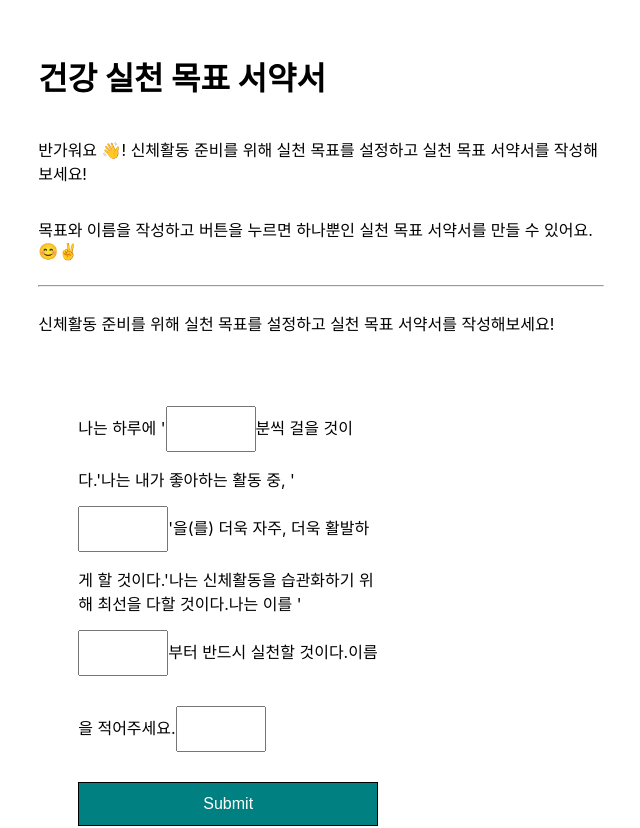
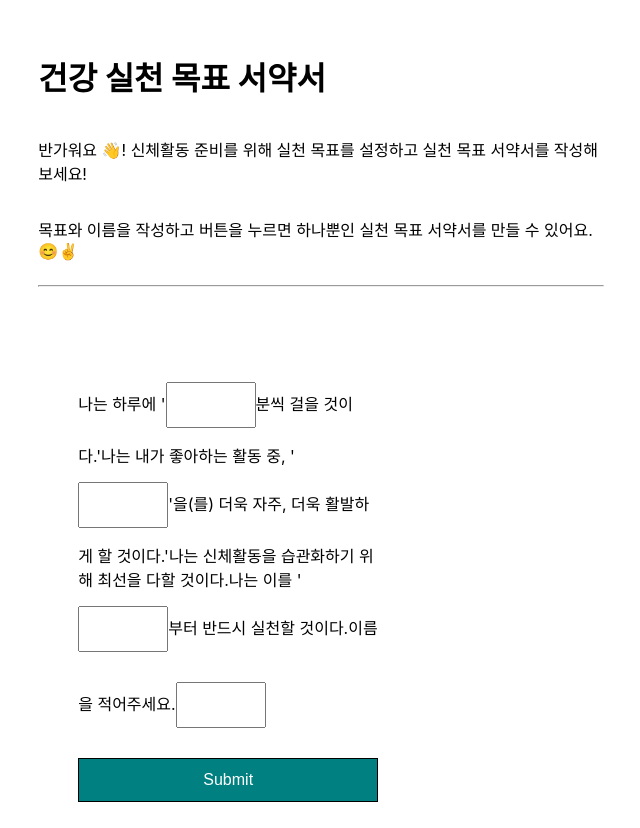
Before and after one commit to YoungseoJ/test_lab, a Next.js app: page / in a window 1280 px wide. Shown: the top 828 px of the page, without its empty margins (319-959 px from the left). Built offline with nearby package versions, Linux system fonts and the light colour scheme; no server answers.

Commit message:
Update index.js

```diff
--- a/pages/index.js
+++ b/pages/index.js
@@ -16,7 +16,7 @@ export default function Home() {
         <Header title="건강 실천 목표 서약서" />
         <hr />
         <p className="description">
-          신체활동 준비를 위해 실천 목표를 설정하고 실천 목표 서약서를 작성해보세요!
+
         </p>
         <FeedbackForm />
         <JokeBlock />
```
